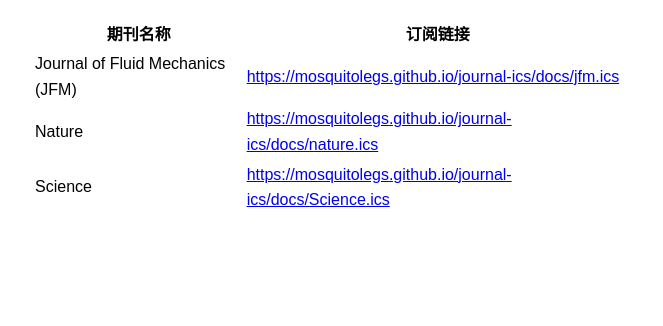
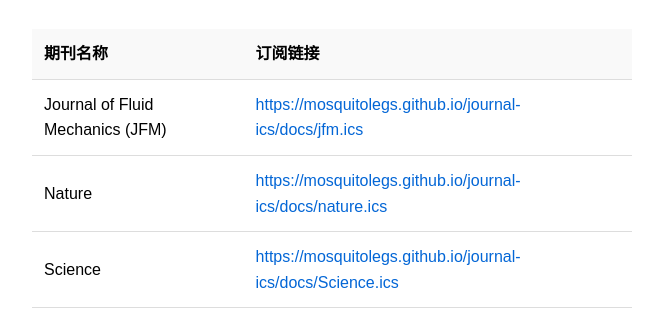
Before and after one commit to MosquitoLegs/journal-ics, a plain HTML site: page index.html in a window 1280 px wide. Shown: the part 86-412 px from the top of the page, without its empty margins (308-971 px from the left). Drawn offline with Linux system fonts and the light colour scheme.

Commit message:
Update styles.css

```diff
--- a/styles.css
+++ b/styles.css
@@ -3,21 +3,35 @@ body {
   margin: 2em auto;
   font-family: sans-serif;
   line-height: 1.6;
+  padding: 0 1em;
 }
+
 h1 {
   text-align: center;
+  margin-bottom: 1em;
 }
-ul#journal-list {
-  list-style: none;
-  padding: 0;
+
+/* 表格样式 */
+table {
+  width: 100%;
+  border-collapse: collapse;
 }
-ul#journal-list li {
-  margin: 0.5em 0;
+
+th, td {
+  padding: 0.75em;
+  border-bottom: 1px solid #ddd;
 }
-ul#journal-list a {
+
+th {
+  text-align: left;
+  background-color: #f9f9f9;
+}
+
+a {
+  color: #0366d6;
   text-decoration: none;
-  color: #0366d6;
 }
-ul#journal-list a:hover {
+
+a:hover {
   text-decoration: underline;
 }
```
